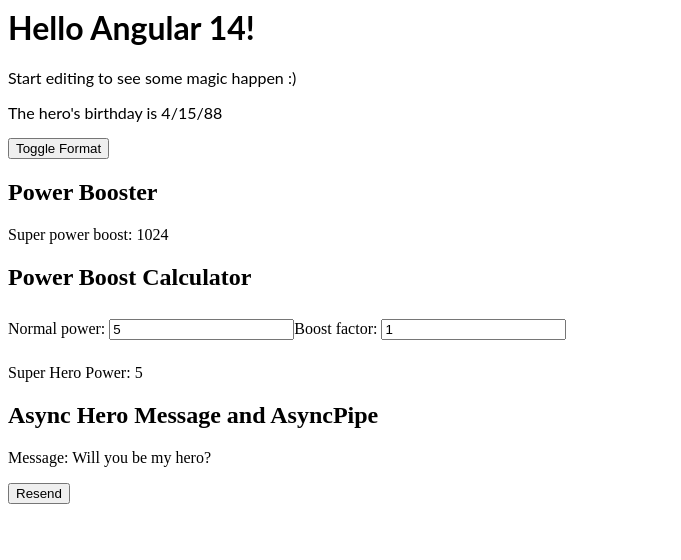
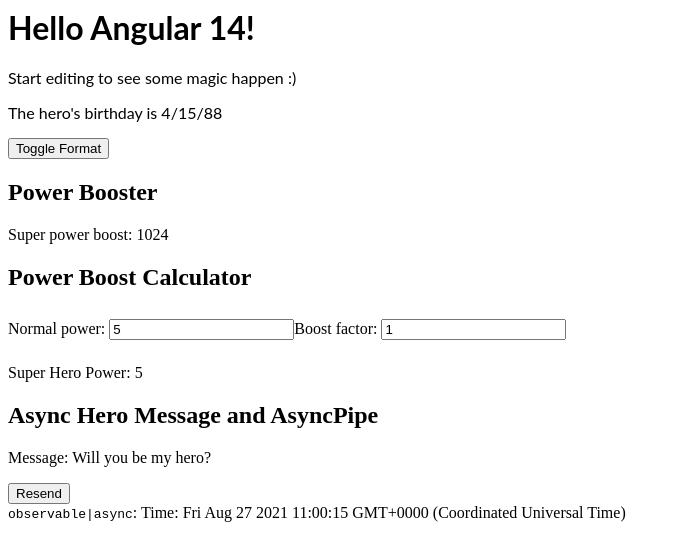
Before and after one commit to Jeeva-ctrl/angular-tutorial, an Angular app: page / in a window 1280 px wide. Shown: the top 560 px of the page, without its empty margins (0-681 px from the left). Built offline with nearby package versions, Linux system fonts and the light colour scheme.

Commit message:
3 files modified, 2 added

```diff
--- /dev/null
+++ b/src/app/Observable/aync-observable-component.ts
@@ -0,0 +1,13 @@
+import { Component } from '@angular/core';
+import  {Observable } from 'rxjs'
+
+@Component({
+  selector: 'async-observable-pipe',
+  template: `<div><code>observable|async</code>:
+       Time: {{ time | async }}</div>`
+})
+export class AsyncObservablePipeComponent {
+  time = new Observable<string>(observer => {
+    setInterval(() => observer.next(new Date().toString()), 1000);
+  });
+}
--- a/src/app/app.component.html
+++ b/src/app/app.component.html
@@ -8,3 +8,5 @@
 
 <app-power-boost-calculator></app-power-boost-calculator>
 <app-hero-async-message></app-hero-async-message>
+
+<async-observable-pipe></async-observable-pipe>
--- a/src/app/app.module.ts
+++ b/src/app/app.module.ts
@@ -9,6 +9,7 @@
 import { ExponentialStrengthPipe } from './Pipe-Custom/exponential-strength.pipe';
 import { PowerBoostCalculatorComponent } from './Pipe-Custom/power-booster-calculator.component';
 import { HeroAsyncMessageComponent } from './Pipe-Custom/hero-async-message.component';
+import { AsyncObservablePipeComponent } from './Observable/aync-observable-component';
 
 @NgModule({
   imports: [BrowserModule, FormsModule],
@@ -19,7 +20,8 @@
     PowerBoosterComponent,
     ExponentialStrengthPipe,
     PowerBoostCalculatorComponent,
-    HeroAsyncMessageComponent
+    HeroAsyncMessageComponent,
+    AsyncObservablePipeComponent
   ],
   bootstrap: [AppComponent]
 })
```
Also changed, not shown: src/app/Observable/Observable.component.ts (added, +10 -0 lines), src/app/Pipe-Custom/hero-async-message.component.ts (+1 -13 lines).
